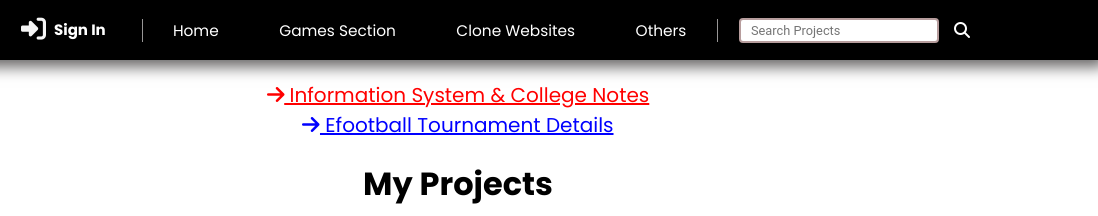
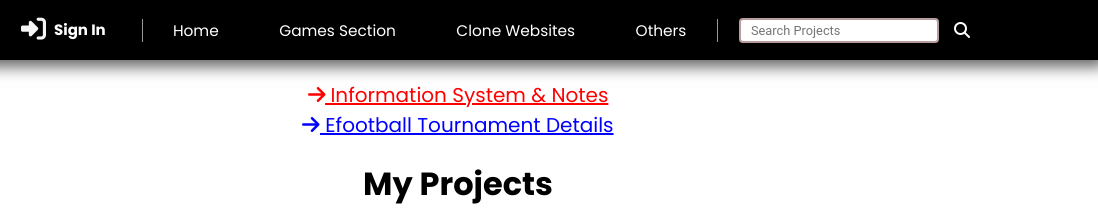
Before and after one commit to BibekPoudel855/bibekpoudel.info.np, a plain HTML site: page index.html in a window 1280 px wide. Shown: the top 216 px of the page, 182-1280 px from the left. Drawn offline with Linux system fonts and the light colour scheme.

Commit message:
changes in main home page link of information system and efootball for styling

```diff
--- a/index.html
+++ b/index.html
@@ -36,7 +36,7 @@
     <!-- main code  -->
     <main>
         <div class="latest-links">
-            <a href="./HomePageSubPage/CollegeContents/collegeContent.html" style="color: red;" target="_blank"><i class="fa-solid fa-arrow-right fa-beat"></i> Information System & College Notes</a>
+            <a href="./HomePageSubPage/CollegeContents/collegeContent.html" style="color: red;" target="_blank"><i class="fa-solid fa-arrow-right fa-beat"></i> Information System & Notes</a>
             <a href="./HomePageSubPage/efootballTournament/efootball.html" target="_blank"><i class="fa-solid fa-arrow-right fa-beat"></i> Efootball Tournament Details</a>
         </div>
         <h1 class="main-heading">My Projects</h1>
```
